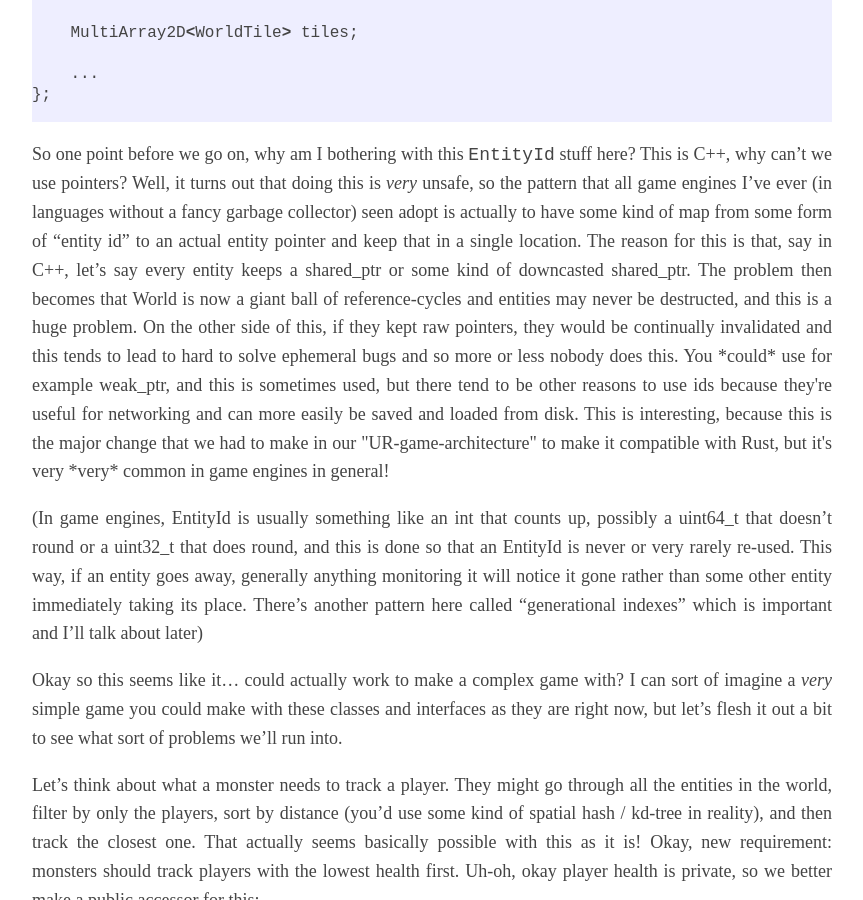
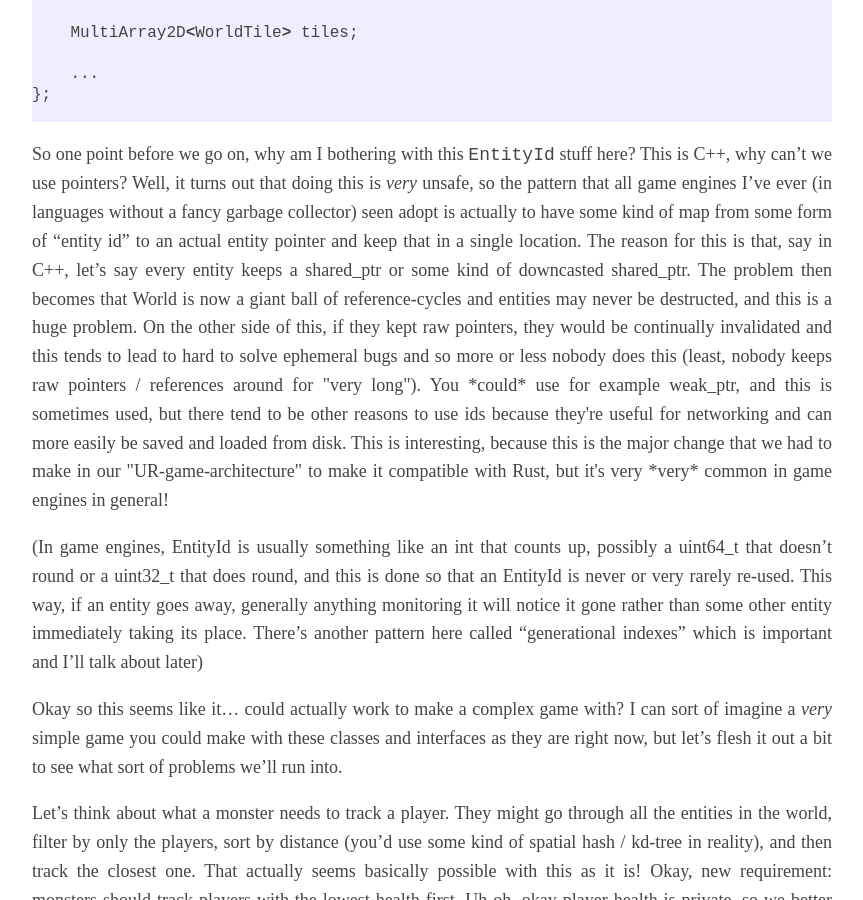
Before and after one commit to kyren/kyren.github.io, a Jekyll site: the page built from _posts/2018-09-14-rustconf-talk.md, in a window 1280 px wide and 900 px high, scrolled down 18355 px. Shown: the whole window, without its empty margins (208-1071 px from the left). Built offline with Jekyll 4.4.1, drawn with Linux system fonts in a browser that asks for light colours.

Commit message:
Definitely people pass around ephemeral pointers / references to things
However, the boundary between a "short-lived" pointer and a "long-lived"
pointer can be pretty vague, because really it should mean "there is
100% no way that the target of the pointer can be deleted out from
underneath me" and this is kind of hard without the borrow checker.

```diff
--- a/_posts/2018-09-14-rustconf-talk.md
+++ b/_posts/2018-09-14-rustconf-talk.md
@@ -884,20 +884,21 @@ struct World {
 So one point before we go on, why am I bothering with this `EntityId` stuff
 here?  This is C++, why can't we use pointers?  Well, it turns out that doing
 this is *very* unsafe, so the pattern that all game engines I've ever (in
-languages without a fancy garbage collector) seen adopt is actually to have some
-kind of map from some form of "entity id" to an actual entity pointer and keep
-that in a single location.  The reason for this is that, say in C++, let's say
-every entity keeps a shared_ptr<Entity> or some kind of downcasted shared_ptr.
-The problem then becomes that World is now a giant ball of reference-cycles and
-entities may never be destructed, and this is a huge problem.  On the other side
-of this, if they kept raw pointers, they would be continually invalidated and
-this tends to lead to hard to solve ephemeral bugs and so more or less nobody
-does this.  You *could* use for example weak_ptr, and this is sometimes used,
-but there tend to be other reasons to use ids because they're useful for
-networking and can more easily be saved and loaded from disk.  This is
-interesting, because this is the major change that we had to make in our
-"UR-game-architecture" to make it compatible with Rust, but it's very *very*
-common in game engines in general!
+languages without a fancy garbage collector) seen adopt is actually to have
+some kind of map from some form of "entity id" to an actual entity pointer and
+keep that in a single location.  The reason for this is that, say in C++, let's
+say every entity keeps a shared_ptr<Entity> or some kind of downcasted
+shared_ptr.  The problem then becomes that World is now a giant ball of
+reference-cycles and entities may never be destructed, and this is a huge
+problem.  On the other side of this, if they kept raw pointers, they would be
+continually invalidated and this tends to lead to hard to solve ephemeral bugs
+and so more or less nobody does this (least, nobody keeps raw pointers /
+references around for "very long").  You *could* use for example weak_ptr, and
+this is sometimes used, but there tend to be other reasons to use ids because
+they're useful for networking and can more easily be saved and loaded from
+disk.  This is interesting, because this is the major change that we had to
+make in our "UR-game-architecture" to make it compatible with Rust, but it's
+very *very* common in game engines in general!
 
 (In game engines, EntityId is usually something like an int that counts up,
 possibly a uint64_t that doesn't round or a uint32_t that does round, and this
```
